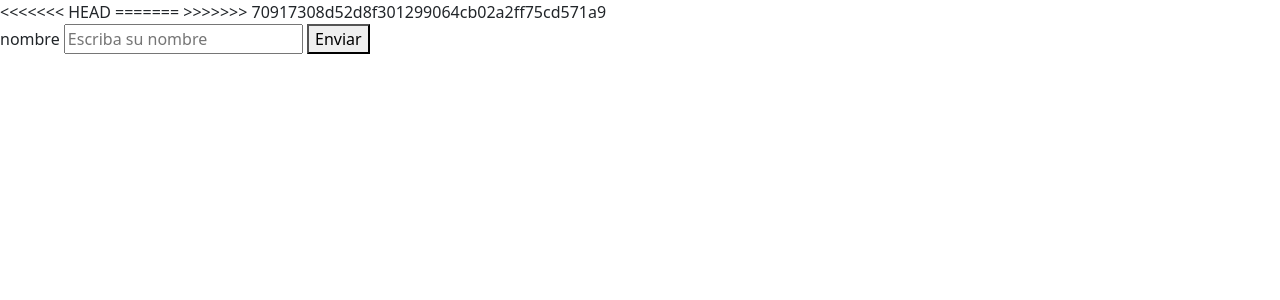
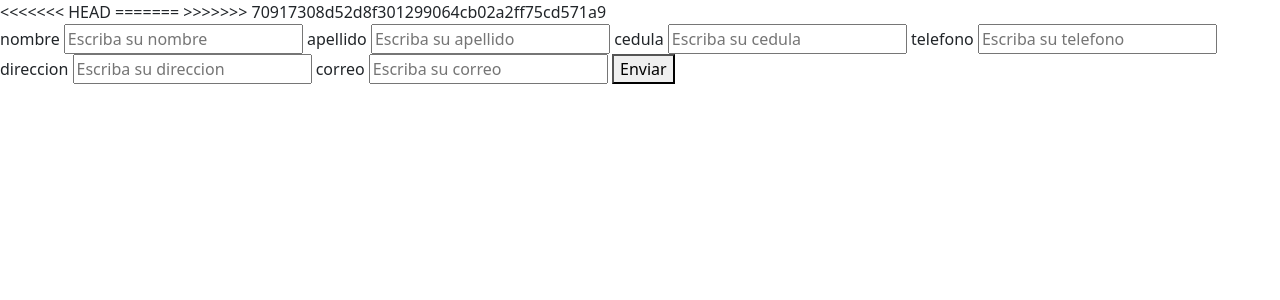
Before and after one commit to Jennifer-Soto/mobile-skin, a PHP site: page /formulario.php in a window 1280 px wide. Shown: the top 300 px of the page. Run offline with PHP 8.4, Linux system fonts and the light colour scheme; some libraries are stand-ins or nearby versions.

Commit message:
Formulario y conexion a bd

```diff
--- a/proyecto/formulario.php
+++ b/proyecto/formulario.php
@@ -13,8 +13,24 @@
 </head>
 <body>
     <form action="" method = "post" >
-    <label for="nombre">nombre</label>
-    <input id = "nombre" type="text" placeholder = "Escriba su nombre" name="nombre" >
+
+        <label for="nombre">nombre</label>
+        <input id = "nombre" type="text" placeholder = "Escriba su nombre" name="nombre" >
+
+        <label for="apellido">apellido</label>
+        <input id = "apellido" type="text" placeholder = "Escriba su apellido" name="apellido" >
+
+        <label for="cedula">cedula</label>
+        <input id = "cedula" type="number" placeholder = "Escriba su cedula" name="cedula" >
+
+        <label for="telefono">telefono</label>
+        <input id = "telefono" type="number" placeholder = "Escriba su telefono" name="telefono" >
+
+        <label for="direccion">direccion</label>
+        <input id = "direccion" type="text" placeholder = "Escriba su direccion" name="direccion" >
+
+        <label for="correo">correo</label>
+        <input id = "correo" type="text" placeholder = "Escriba su correo" name="correo" >
 
     <button> Enviar </button>
 
```
